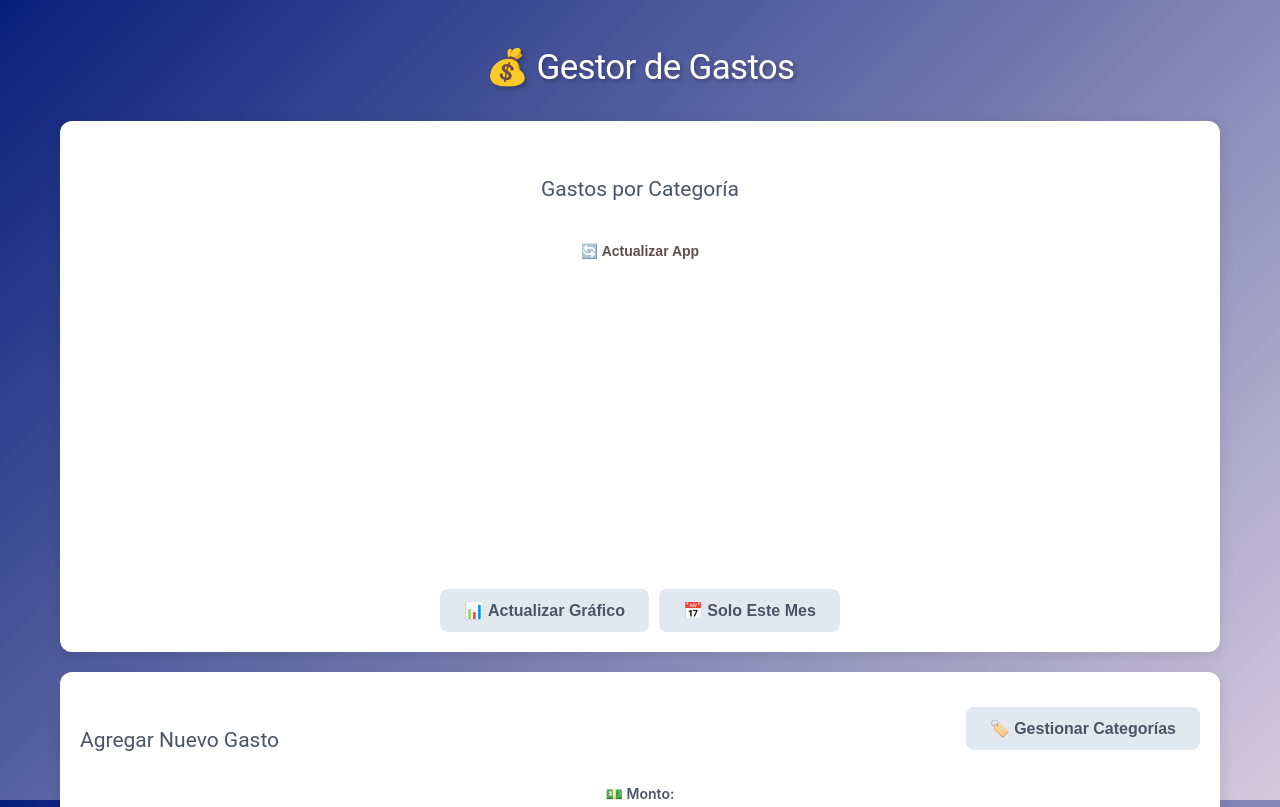
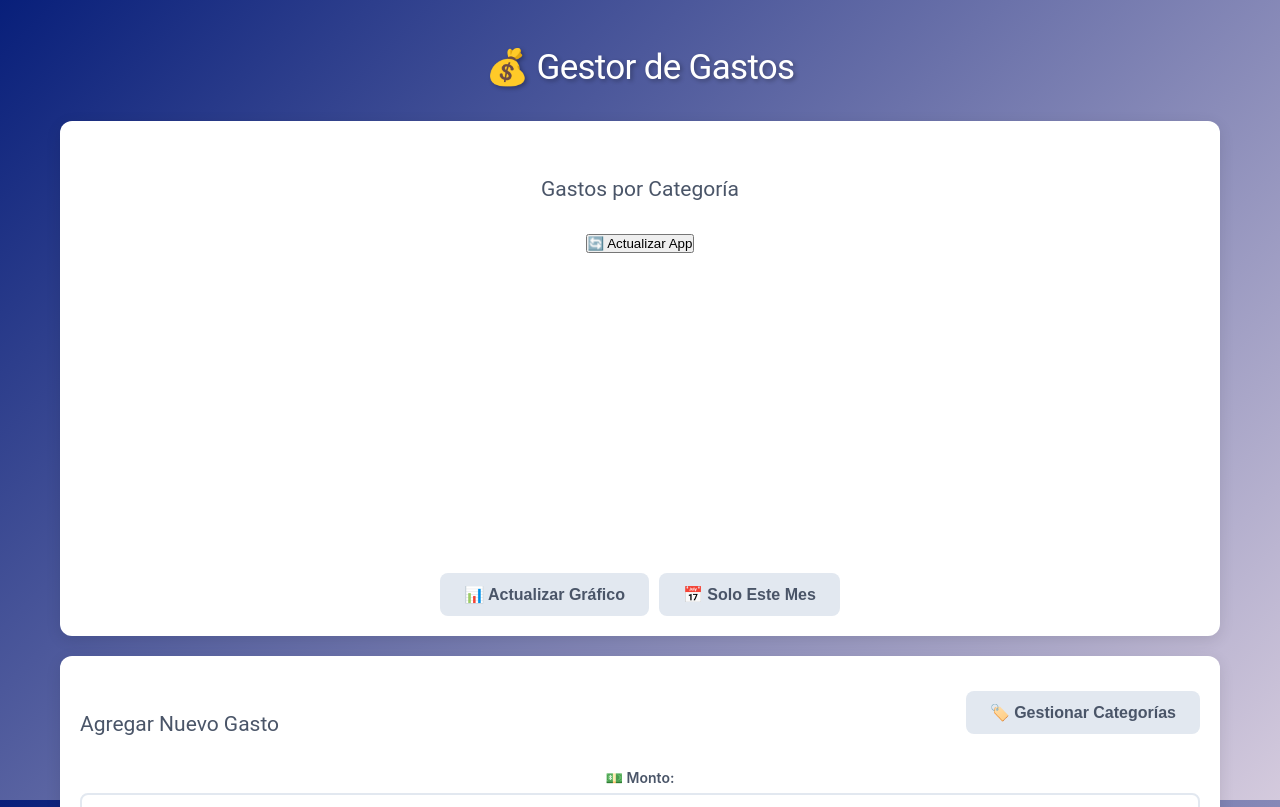
Before and after one commit to ivanalexis79/ExpenseControl, a plain HTML site: page index.html in a window 1280 px wide. Shown: the top 807 px of the page. Drawn offline with nearby package versions, Linux system fonts and the light colour scheme.

Commit message:
Update index.html

```diff
--- a/index.html
+++ b/index.html
@@ -42,7 +42,7 @@
                 <h2>Gastos por Categoría</h2>
 
 <div class="header-controls">
-    <button onclick="verificarActualizaciones()" class="btn btn-update" title="Buscar actualizaciones">
+    <button onclick="verificarActualizaciones()" title="Buscar actualizaciones">
         🔄 Actualizar App
     </button>
 </div>
```
